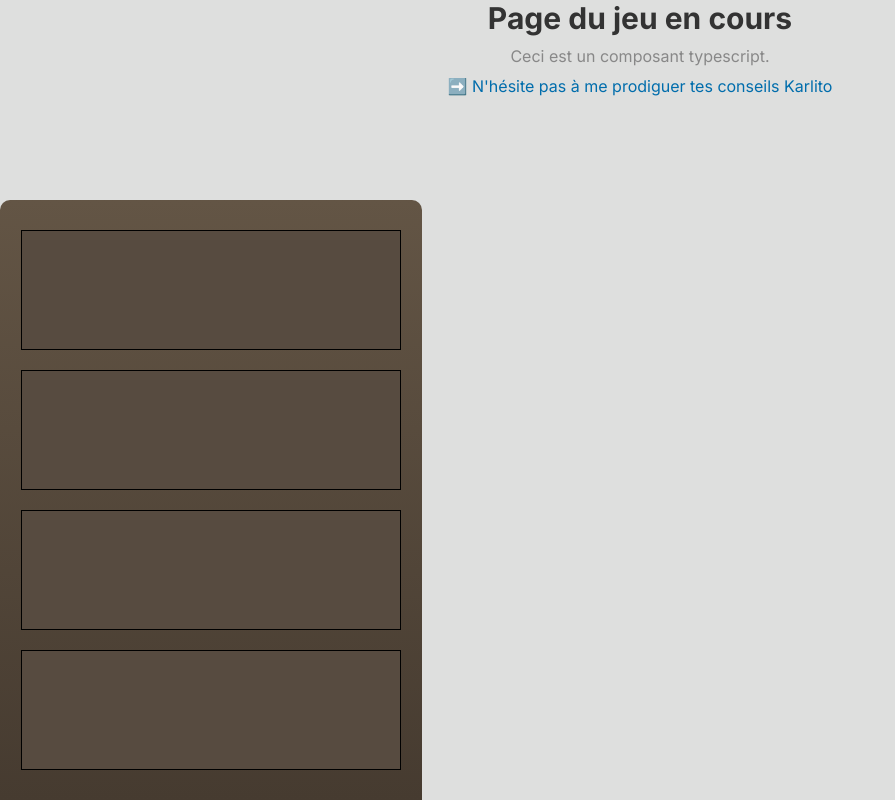
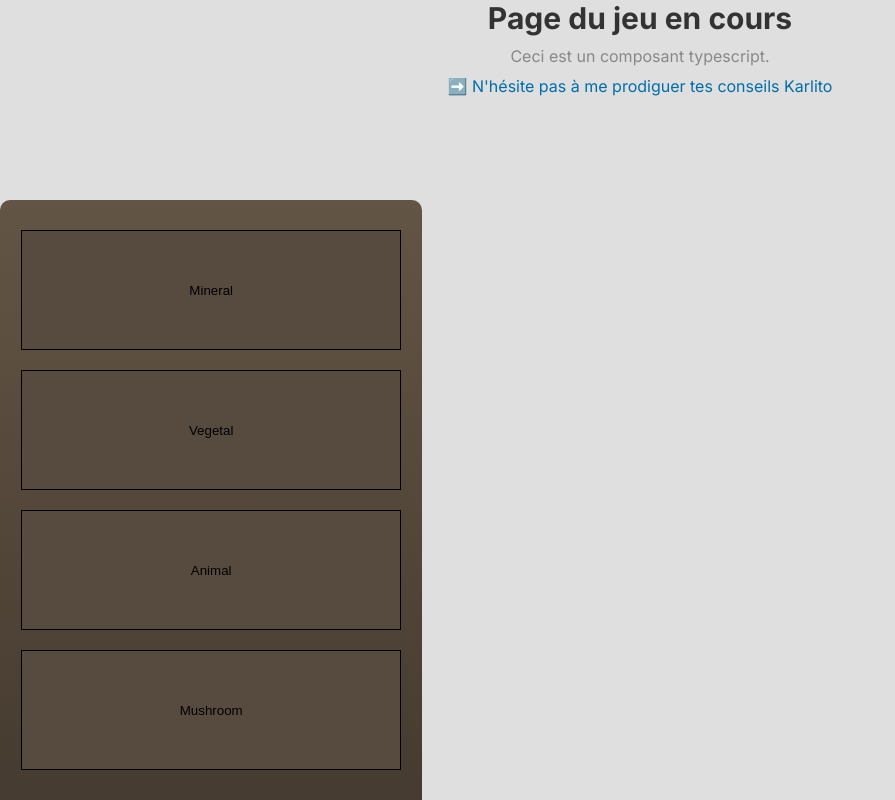
Before and after one commit to Guiomino/apprenti-alchimiste, a Next.js app: page /gamingPage in a window 1280 px wide. Shown: the whole page, without its empty margins (0-895 px from the left). Built offline with nearby package versions, Linux system fonts and the light colour scheme.

Commit message:
feat(modal ingredients): data mineral not switch categories

```diff
--- a/src/app/components/apothecaryCabinet/apothecaryCabinet.module.scss
+++ b/src/app/components/apothecaryCabinet/apothecaryCabinet.module.scss
@@ -11,7 +11,7 @@
   gap: 20px;
   border-radius: 10px 10px 0px 0px;
 
-  div {
+  button {
     background-color: #574b40;
     border: 1px solid black;
     width: 90%;
--- a/src/app/components/apothecaryCabinet/apothecaryCabinet.tsx
+++ b/src/app/components/apothecaryCabinet/apothecaryCabinet.tsx
@@ -8,10 +8,10 @@ interface ApothecaryCabinetProps {
 const ApothecaryCabinetComponent: React.FC<ApothecaryCabinetProps> = ({ openIngredientsModal }) => {
     return (
         <div className={styles.apothecaryCabinet}>
-            <div className={styles.mineral} onClick={openIngredientsModal}></div>
-            <div className={styles.vegetal} onClick={openIngredientsModal}></div>
-            <div className={styles.animal} onClick={openIngredientsModal}></div>
-            <div className={styles.mushroom} onClick={openIngredientsModal}></div>
+            <button className={styles.mineral} onClick={openIngredientsModal}>Mineral</button>
+            <button className={styles.vegetal} onClick={openIngredientsModal}>Vegetal</button>
+            <button className={styles.animal} onClick={openIngredientsModal}>Animal</button>
+            <button className={styles.mushroom} onClick={openIngredientsModal}>Mushroom</button>
         </div>
     );
 };
--- a/src/app/components/modalIngredients/modalIngredients.module.scss
+++ b/src/app/components/modalIngredients/modalIngredients.module.scss
@@ -99,7 +99,38 @@
     // MIDDLE MODAL WINDOW
     .modalMiddle {
       height: 500px;
-      background-color: #ccc;
+      overflow: auto;
+
+      .ingredientCard {
+        padding: 20px;
+        font-size: 15px;
+        font-weight: 400;
+        color: #665c54;
+        transition: 0.3s;
+        border-bottom: 1px solid black;
+
+        span {
+          font-weight: 600;
+          text-transform: uppercase;
+          color: #49413b;
+        }
+        &:nth-child(even) {
+          background-color: #ccc;
+        }
+
+        &:nth-child(odd) {
+          background-color: #ddd;
+        }
+
+        &:last-child {
+          border-bottom: none; // NON MAIS POURQUOI CA FONCTIONNE PAS ????
+        }
+
+        &:hover {
+          background-color: #aabbc0;
+          cursor: pointer;
+        }
+      }
     }
 
     // BOTTOM MODAL WINDOWS
--- a/src/app/components/modalIngredients/modalIngredients.tsx
+++ b/src/app/components/modalIngredients/modalIngredients.tsx
@@ -1,4 +1,6 @@
 // ModalIngredients.tsx
+import React from "react";
+import dataIngredients from "../../../data/ingredientsFR.json"
 import styles from "./modalIngredients.module.scss";
 
 interface ModalIngredientsProps {
@@ -24,7 +26,18 @@ const ModalIngredients: React.FC<ModalIngredientsProps> = ({ closeIngredientsMod
                     </div>
                 </div>
                 <div className={styles.modalMiddle}>
-                    <div className={styles.ingredientCard}></div>
+
+
+                    {Object.keys(dataIngredients.ingredients.mineral).map((mineralName, index) => (
+                        <div key={index} className={styles.ingredientCard}>
+                            <h3>{mineralName}</h3>
+                            <p><span>Price:</span> {dataIngredients.ingredients.mineral[mineralName].price}</p>
+                            <p><span>Description:</span> {dataIngredients.ingredients.mineral[mineralName].description}</p>
+                            <p><span>Rareté:</span> {dataIngredients.ingredients.mineral[mineralName].rarity}</p>
+                        </div>
+                    ))}
+
+
                     <div className={styles.scrollList}></div>
                 </div>
                 <div className={styles.modalBottom}>
```
